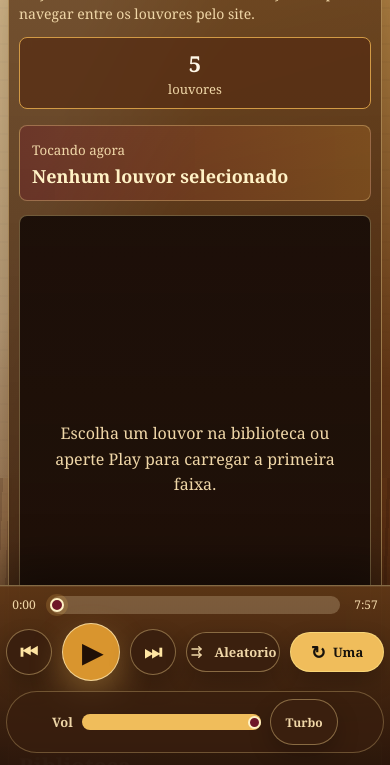
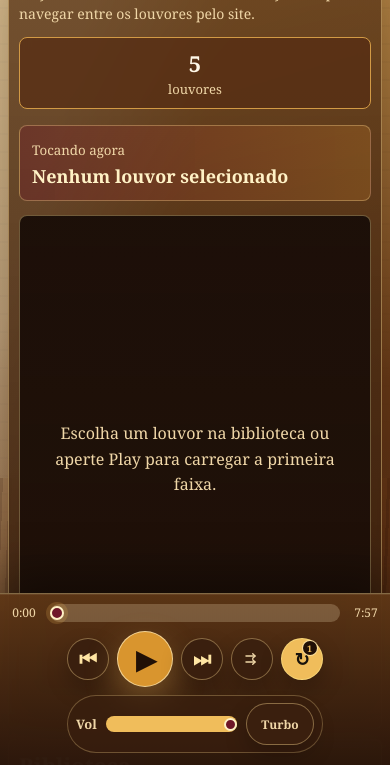
Before and after one commit to Jpdezoito/sitedelouvor, a plain HTML site: page index.html in a window 390 px wide. Both pictures are taken after a click on the button "Repetir todas". Shown: the part 79-844 px from the top of the page. Drawn offline with Linux system fonts and the light colour scheme.

Commit message:
Atualizações nos arquivos index.html, script.js e styles.css

```diff
--- a/index.html
+++ b/index.html
@@ -70,8 +70,8 @@
         </span>
         <span class="control-label">Aleatorio</span>
       </button>
-      <button type="button" id="repeatBtn" class="control-btn mode-btn" onclick="toggleRepeat()" aria-label="Repetir todas" title="Repetir: Todas">
-        <span class="control-icon">↻</span>
+      <button type="button" id="repeatBtn" class="control-btn mode-btn repeat-btn active" onclick="toggleRepeat()" aria-pressed="true" aria-label="Repetir todas" title="Repetir: Todas">
+        <span class="control-icon repeat-icon">↻</span>
         <span class="control-label">Todas</span>
       </button>
 
--- a/script.js
+++ b/script.js
@@ -364,41 +364,40 @@ function updateShuffleButton() {
 function toggleRepeat() {
   if (repeatMode === "all") {
     repeatMode = "one";
-    repeatBtn.innerHTML = `
-      <span class="control-icon">↻</span>
-      <span class="control-label">Uma</span>
-    `;
-    repeatBtn.setAttribute("aria-label", "Repetir uma");
-    repeatBtn.title = "Repetir: Uma";
-    repeatBtn.classList.add("active");
+    updateRepeatButton();
     return;
   }
 
   if (repeatMode === "one") {
     repeatMode = "off";
-    repeatBtn.innerHTML = `
-      <span class="control-icon">↻</span>
-      <span class="control-label">Off</span>
-    `;
-    repeatBtn.setAttribute("aria-label", "Repeticao desligada");
-    repeatBtn.title = "Repetir: Desligado";
-    repeatBtn.classList.remove("active");
+    updateRepeatButton();
     return;
   }
 
   repeatMode = "all";
+  updateRepeatButton();
+}
+
+function updateRepeatButton() {
+  const repeatLabel = repeatMode === "one" ? "Uma" : repeatMode === "all" ? "Todas" : "Off";
+  const repeatAria = repeatMode === "one" ? "Repetir uma" : repeatMode === "all" ? "Repetir todas" : "Repeticao desligada";
+  const repeatTitle = repeatMode === "one" ? "Repetir: Uma" : repeatMode === "all" ? "Repetir: Todas" : "Repetir: Desligado";
+  const repeatBadge = repeatMode === "one" ? `<span class="repeat-badge" aria-hidden="true">1</span>` : "";
+
   repeatBtn.innerHTML = `
-    <span class="control-icon">↻</span>
-    <span class="control-label">Todas</span>
+    <span class="control-icon repeat-icon">↻${repeatBadge}</span>
+    <span class="control-label">${repeatLabel}</span>
   `;
-  repeatBtn.setAttribute("aria-label", "Repetir todas");
-  repeatBtn.title = "Repetir: Todas";
-  repeatBtn.classList.add("active");
+  repeatBtn.setAttribute("aria-label", repeatAria);
+  repeatBtn.setAttribute("aria-pressed", String(repeatMode !== "off"));
+  repeatBtn.title = repeatTitle;
+  repeatBtn.classList.toggle("active", repeatMode !== "off");
+  repeatBtn.classList.toggle("repeat-one", repeatMode === "one");
 }
 
 totalMusics.textContent = musics.length;
-repeatBtn.classList.add("active");
 updateShuffleButton();
+updateRepeatButton();
 updateVolume();
 updateTurboButton();
 audioPlayer.addEventListener("ended", nextTrack);
--- a/styles.css
+++ b/styles.css
@@ -423,6 +423,28 @@ button:hover {
   font-size: 18px;
 }
 
+.repeat-icon {
+  position: relative;
+}
+
+.repeat-badge {
+  position: absolute;
+  right: -7px;
+  top: -9px;
+  width: 14px;
+  height: 14px;
+  display: inline-flex;
+  align-items: center;
+  justify-content: center;
+  border-radius: 999px;
+  background: #211006;
+  color: var(--warning);
+  font-size: 9px;
+  font-weight: 800;
+  line-height: 1;
+  box-shadow: 0 0 0 1px rgba(255, 238, 191, 0.65);
+}
+
 .shuffle-icon {
   width: 18px;
   height: 18px;
@@ -579,9 +601,10 @@ button:hover {
 
   .control-row {
     display: grid;
-    grid-template-columns: 46px 58px 46px minmax(0, 1fr) minmax(0, 1fr);
+    grid-template-columns: 46px 58px 46px 46px 46px;
     gap: 10px;
     align-items: center;
+    justify-content: center;
   }
 
   .control-btn {
@@ -597,8 +620,18 @@ button:hover {
   }
 
   .mode-btn {
-    width: 100%;
+    width: 46px;
     min-width: 0;
+    padding: 0;
+  }
+
+  .mode-btn .control-label {
+    position: absolute;
+    width: 1px;
+    height: 1px;
+    overflow: hidden;
+    clip: rect(0 0 0 0);
+    white-space: nowrap;
   }
 
   .volume-control {
@@ -644,9 +677,27 @@ button:hover {
   }
 
   .mode-btn {
-    height: 40px;
-    min-height: 40px;
-    padding-inline: 10px;
+    width: 42px;
+    height: 42px;
+    min-height: 42px;
+    padding: 0;
+  }
+
+  .control-row {
+    grid-template-columns: 42px 56px 42px 42px 42px;
+    gap: 8px;
+  }
+
+  .control-btn {
+    width: 42px;
+    height: 42px;
+    min-height: 42px;
+  }
+
+  .main-btn {
+    width: 56px;
+    height: 56px;
+    min-height: 56px;
   }
 
   .volume-control {
```
